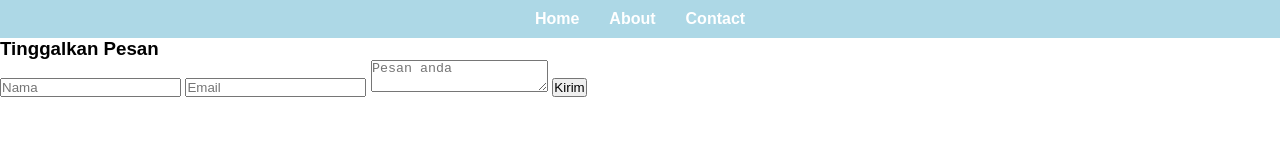
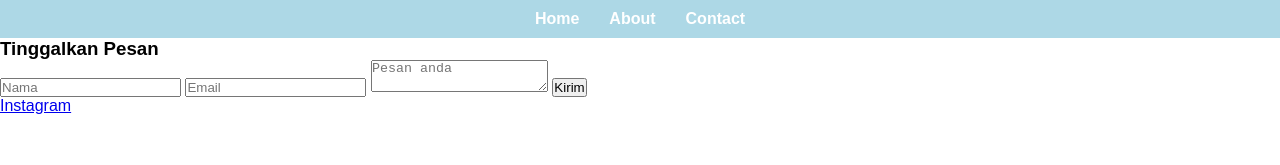
Before and after one commit to Vanyaduos/Shannon_Ekskul_Coding_SMP_Kampus, a plain HTML site: page contact.html in a window 1280 px wide. Shown: the top 165 px of the page. Drawn offline with Linux system fonts and the light colour scheme.

Commit message:
Update contact.html

```diff
--- a/contact.html
+++ b/contact.html
@@ -15,7 +15,7 @@
             </nav>
         </header>
 
-        <section class="content">
+        <section class="contact">
             <h3>Tinggalkan Pesan</h3>
             <form>
                 <input type="text" placeholder="Nama">
@@ -24,11 +24,15 @@
                 <button type="submit">Kirim</button>
 
             </form>
+            <div class="social-media">
+                <a href="https://www.instagram.com/">Instagram</a>
+            </div>
         </section>
-
+    </main>
         <footer>
             <p>&copy; Andrea Shannon 2025</p>
         </footer>
 
     </body>
+
 </html>
```
